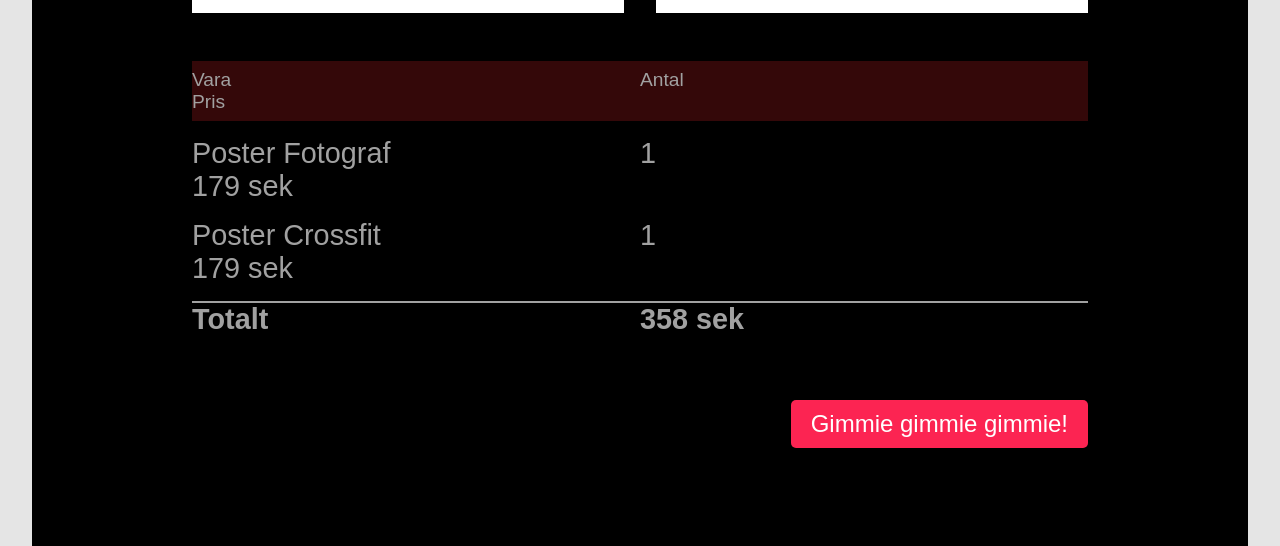
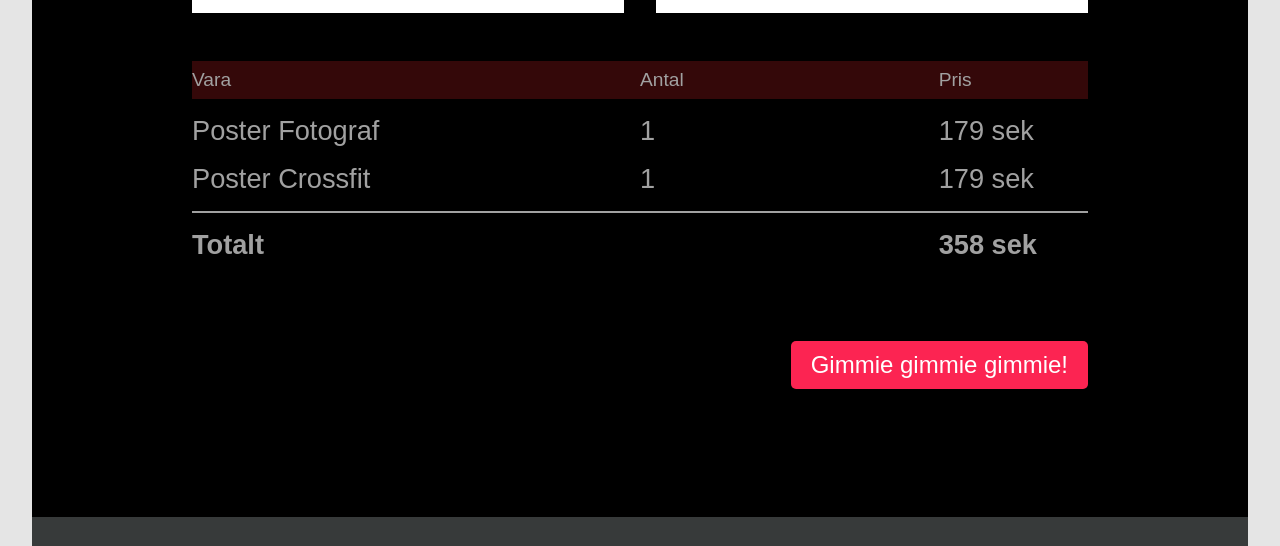
Before and after one commit to SaraVahidinovin/poster-shop, a plain HTML site: page checkout.html in a window 1280 px wide. Shown: the part 1263-1809 px from the top of the page. Drawn offline with Linux system fonts and the light colour scheme.

Commit message:
final commit

```diff
--- a/checkout.css
+++ b/checkout.css
@@ -88,31 +88,29 @@ article button {
     color:#a1a1a1;
     gap: 1rem;
     margin-top: 3rem;
-    font-size: 1.8rem;
+    font-size: 1.7rem;
     font-family: sans-serif;
 }
 
 .summary-header{
     font-size: 1.2rem;
     display: grid;
-    grid-template-columns: repeat(auto-fit, minmax(320px, 1fr));
+    grid-template-columns: 3fr 2fr 1fr;
     background-color: #340809;
     padding: 0.5rem 0;
-    justify-content: space-between;
 }
 
 .summary-row {
     display: grid;
-    grid-template-columns: repeat(auto-fit, minmax(320px, 1fr));
-    justify-content: space-between;
+    grid-template-columns:  3fr 2fr 1fr;
 }
 
 .summary-total{
     display: grid;
-    grid-template-columns: repeat(auto-fit, minmax(320px, 1fr));
+    grid-template-columns: 5fr 1fr;
     border-top: 2px solid #a1a1a1;
     font-weight: bold;
-    justify-content: space-between;
+    padding: 1rem 0;
 }
 
 .checkout-button{
@@ -165,7 +163,7 @@ footer img{
 
 @media screen and (max-width: 700px) {
     main{
-        padding: 1rem;
+        padding: 0.5rem;
     }
 
 }
```
